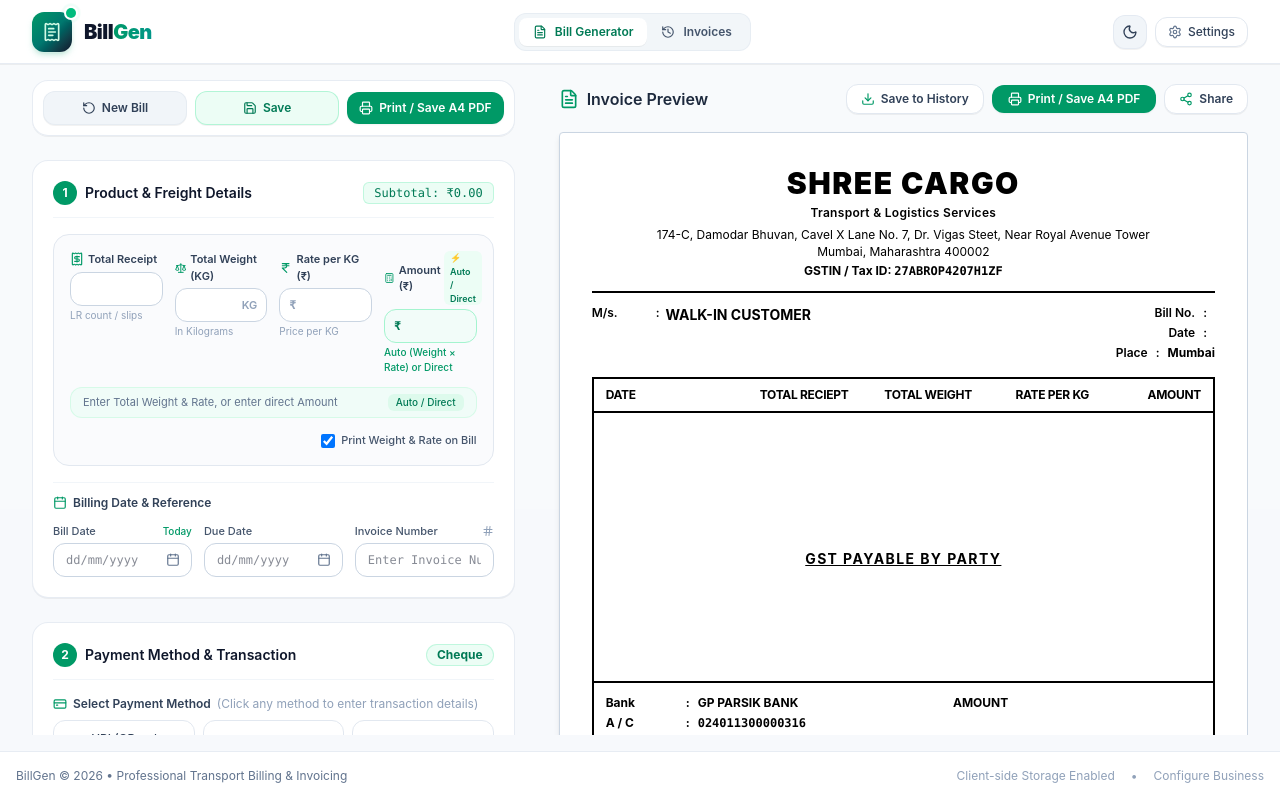
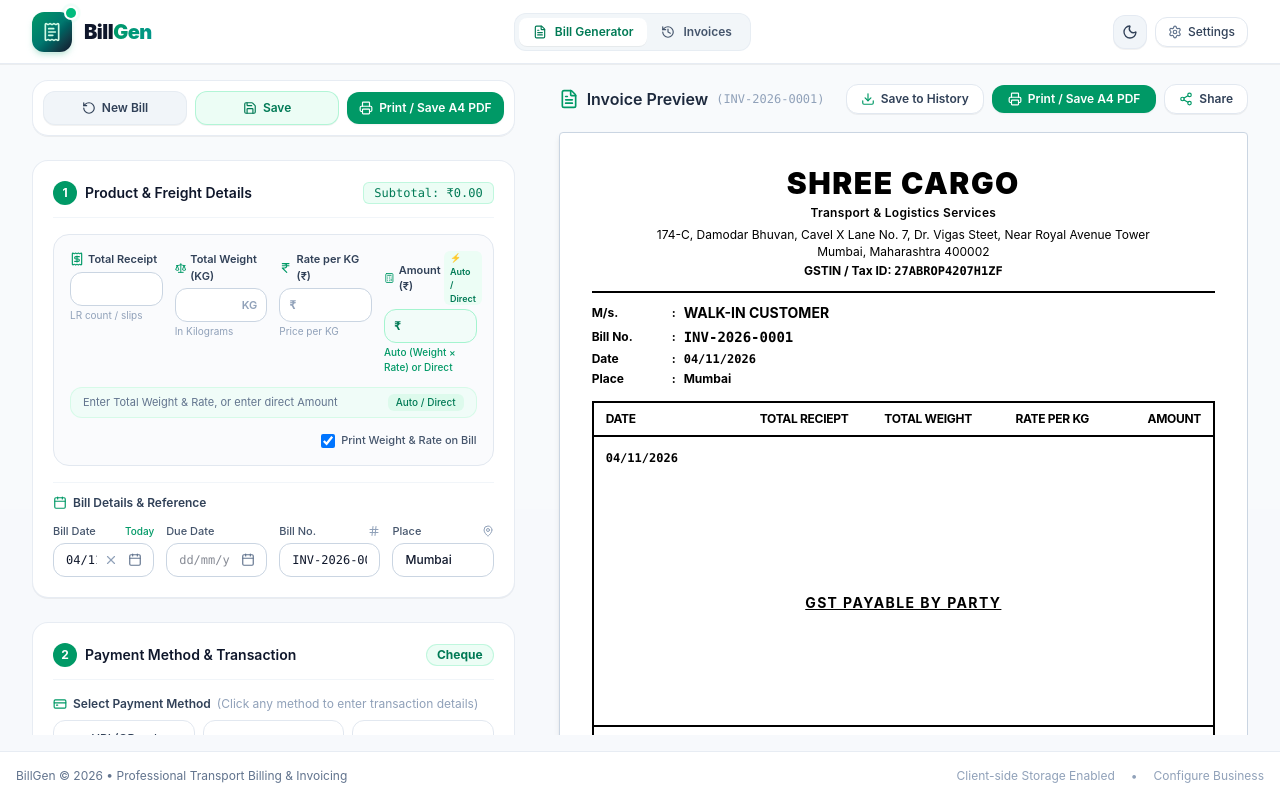
Before and after one commit to Prathampatel13/BILL-GEN, a React (Vite) app: page / in a window 1280 px wide. Built offline with nearby package versions, Linux system fonts and the light colour scheme.

Commit message:
feat: display Bill No, Date, and Place below M/s., make date and place editable

```diff
--- a/src/App.jsx
+++ b/src/App.jsx
@@ -30,7 +30,7 @@ import {
   saveCustomer as storeCustomer,
   deleteCustomer as removeStoredCustomer
 } from './utils/storage';
-import { generateInvoiceNumber, calculateBillTotals } from './utils/formatters';
+import { generateInvoiceNumber, calculateBillTotals, getTodayDateString } from './utils/formatters';
 import { downloadInvoiceAsPDF } from './utils/pdfGenerator';
 
 const CURRENT_YEAR = new Date().getFullYear();
@@ -116,7 +116,7 @@ export default function App() {
     };
     return {
       id: `bill-${Date.now()}`,
-      invoiceNumber: '',
+      invoiceNumber: generateInvoiceNumber(getNextInvoiceSequence(bills || [])),
       items: [defaultItem],
       make: defaultMake,
       modelOrItem: 'Parcel Cargo',
@@ -127,8 +127,9 @@ export default function App() {
       amount: '',
       printWeightRate: true,
       quantity: 1,
-      date: '',
+      date: getTodayDateString(),
       dueDate: '',
+      place: 'Mumbai',
       discountType: 'percent',
       discountValue: 0,
       taxRate: 0,
--- a/src/components/BillForm.jsx
+++ b/src/components/BillForm.jsx
@@ -17,7 +17,8 @@ import {
   Scale,
   Receipt,
   Calculator,
-  Landmark
+  Landmark,
+  MapPin
 } from 'lucide-react';
 import { PAYMENT_METHODS } from '../data/defaultMakes';
 import { getTodayDateString, formatCurrency, calculateBillTotals } from '../utils/formatters';
@@ -381,14 +382,14 @@ export default function BillForm({
           );
         })()}
 
-        {/* Billing Date & Invoice Reference */}
+        {/* Billing Date, Bill No. & Place */}
         <div className="pt-3 border-t border-slate-100 dark:border-slate-800 space-y-3">
           <label className="block text-xs font-semibold text-slate-700 dark:text-slate-300 flex items-center gap-1.5">
             <Calendar className="w-3.5 h-3.5 text-emerald-600 dark:text-emerald-400" />
-            Billing Date & Reference
+            Bill Details & Reference
           </label>
 
-          <div className="grid grid-cols-1 sm:grid-cols-3 gap-3">
+          <div className="grid grid-cols-2 sm:grid-cols-4 gap-3">
             {/* Bill Date */}
             <div>
               <div className="flex items-center justify-between mb-1">
@@ -404,7 +405,7 @@ export default function BillForm({
               <DateInput
                 value={bill.date || ''}
                 onChange={(val) => handleChange('date', val)}
-                className="w-full px-3 py-2 text-xs border border-slate-300 dark:border-slate-700 rounded-xl focus:ring-2 focus:ring-emerald-500/20 focus:border-emerald-500 bg-white dark:bg-[#1e293b] text-slate-900 dark:text-slate-100"
+                className="w-full px-3 py-2 text-xs border border-slate-300 dark:border-slate-700 rounded-xl focus:ring-2 focus:ring-emerald-500/20 focus:border-emerald-500 bg-white dark:bg-[#1e293b] text-slate-900 dark:text-slate-100 font-medium"
               />
             </div>
 
@@ -416,22 +417,37 @@ export default function BillForm({
               <DateInput
                 value={bill.dueDate || ''}
                 onChange={(val) => handleChange('dueDate', val)}
-                className="w-full px-3 py-2 text-xs border border-slate-300 dark:border-slate-700 rounded-xl focus:ring-2 focus:ring-emerald-500/20 focus:border-emerald-500 bg-white dark:bg-[#1e293b] text-slate-900 dark:text-slate-100"
+                className="w-full px-3 py-2 text-xs border border-slate-300 dark:border-slate-700 rounded-xl focus:ring-2 focus:ring-emerald-500/20 focus:border-emerald-500 bg-white dark:bg-[#1e293b] text-slate-900 dark:text-slate-100 font-medium"
               />
             </div>
 
-            {/* Invoice Number */}
+            {/* Bill / Invoice Number */}
             <div>
               <div className="flex items-center justify-between mb-1">
-                <span className="text-[11px] font-medium text-slate-600 dark:text-slate-400">Invoice Number</span>
+                <span className="text-[11px] font-medium text-slate-600 dark:text-slate-400">Bill No.</span>
                 <Hash className="w-3 h-3 text-slate-400 dark:text-slate-500" />
               </div>
               <input
                 type="text"
-                placeholder="Enter Invoice Number"
+                placeholder="Enter Bill No."
                 value={bill.invoiceNumber || ''}
                 onChange={(e) => handleChange('invoiceNumber', e.target.value)}
                 className="w-full px-3 py-2 text-xs border border-slate-300 dark:border-slate-700 rounded-xl focus:ring-2 focus:ring-emerald-500/20 focus:border-emerald-500 bg-white dark:bg-[#1e293b] text-slate-900 dark:text-slate-100 font-mono font-medium"
+              />
+            </div>
+
+            {/* Place */}
+            <div>
+              <div className="flex items-center justify-between mb-1">
+                <span className="text-[11px] font-medium text-slate-600 dark:text-slate-400">Place</span>
+                <MapPin className="w-3 h-3 text-slate-400 dark:text-slate-500" />
+              </div>
+              <input
+                type="text"
+                placeholder="Mumbai"
+                value={bill.place !== undefined ? bill.place : 'Mumbai'}
+                onChange={(e) => handleChange('place', e.target.value)}
+                className="w-full px-3 py-2 text-xs border border-slate-300 dark:border-slate-700 rounded-xl focus:ring-2 focus:ring-emerald-500/20 focus:border-emerald-500 bg-white dark:bg-[#1e293b] text-slate-900 dark:text-slate-100 font-medium"
               />
             </div>
           </div>
--- a/src/components/DateInput.jsx
+++ b/src/components/DateInput.jsx
@@ -3,8 +3,8 @@ import { Calendar, X } from 'lucide-react';
 import { isoToDMY, dmyToISO } from '../utils/formatters';
 
 /**
- * Custom Date Input enforcing strict dd/mm/yyyy format.
- * Prevents browser-default mm/dd/yyyy while keeping native calendar picker functionality.
+ * Custom Date Input enforcing clear dd/mm/yyyy format and easy modification.
+ * Supports manual typing, calendar picker, auto-formatting, and blur validation.
  */
 export default function DateInput({
   value,
@@ -17,43 +17,48 @@ export default function DateInput({
   const [displayVal, setDisplayVal] = useState(() => isoToDMY(value));
   const hiddenDateRef = useRef(null);
 
-  // Synchronize state when parent changes (e.g. clicking 'Today', '+7d', '+15d', or clearing to '')
+  // Synchronize state when value changes from parent (e.g. clicking 'Today' or loading bill)
   if (value !== prevValue) {
     setPrevValue(value);
     setDisplayVal(isoToDMY(value));
   }
 
   const handleTextChange = (e) => {
-    let input = e.target.value;
-    // Allow digits and slashes only
-    input = input.replace(/[^\d/]/g, '');
+    const input = e.target.value;
+    setDisplayVal(input);
 
-    // If user cleared the input completely, propagate empty string immediately!
+    // If completely cleared
     if (input.trim() === '') {
-      setDisplayVal('');
       onChange('');
       if (hiddenDateRef.current) hiddenDateRef.current.value = '';
       return;
     }
 
-    // Auto-insert slash after day (2 digits) and month (5 chars)
-    const isDeleting = e.nativeEvent && e.nativeEvent.inputType === 'deleteContentBackward';
-    if (!isDeleting) {
-      if (input.length === 2 && !input.includes('/')) {
-        input = input + '/';
-      } else if (input.length === 5 && input.split('/').length === 2) {
-        input = input + '/';
+    // Try converting to ISO if valid
+    const clean = input.trim().replace(/[-.]/g, '/');
+    const parts = clean.split('/');
+    if (parts.length === 3 && parts[2].length === 4 && parts[0].length >= 1 && parts[1].length >= 1) {
+      const iso = dmyToISO(clean);
+      if (/^\d{4}-\d{2}-\d{2}$/.test(iso)) {
+        onChange(iso);
       }
     }
+  };
 
-    input = input.slice(0, 10);
-    setDisplayVal(input);
-
-    // If complete valid dd/mm/yyyy is entered, trigger onChange with ISO YYYY-MM-DD
-    if (/^\d{2}\/\d{2}\/\d{4}$/.test(input)) {
-      const [d, m, y] = input.split('/');
-      const iso = `${y}-${m.padStart(2, '0')}-${d.padStart(2, '0')}`;
+  const handleBlur = () => {
+    if (!displayVal.trim()) {
+      setDisplayVal('');
+      onChange('');
+      return;
+    }
+    const clean = displayVal.trim().replace(/[-.]/g, '/');
+    const iso = dmyToISO(clean);
+    if (/^\d{4}-\d{2}-\d{2}$/.test(iso)) {
+      setDisplayVal(isoToDMY(iso));
       onChange(iso);
+    } else {
+      // Restore valid value if input was invalid
+      setDisplayVal(isoToDMY(value));
     }
   };
 
@@ -95,12 +100,12 @@ export default function DateInput({
     <div className="relative flex items-center w-full">
       <input
         type="text"
-        inputMode="numeric"
         placeholder={placeholder}
         value={displayVal}
         onChange={handleTextChange}
+        onBlur={handleBlur}
         className={`${className} ${displayVal ? 'pr-14' : 'pr-9'} font-mono`}
-        maxLength={10}
+        maxLength={12}
         required={required}
       />
 
@@ -131,7 +136,7 @@ export default function DateInput({
       <input
         ref={hiddenDateRef}
         type="date"
-        value={dmyToISO(value)}
+        value={value ? dmyToISO(value) : ''}
         onChange={handlePickerChange}
         className="sr-only opacity-0 pointer-events-none absolute"
         tabIndex={-1}
--- a/src/components/InvoiceDocument.jsx
+++ b/src/components/InvoiceDocument.jsx
@@ -41,41 +41,43 @@ export default function InvoiceDocument({
           </div>
         </div>
 
-        {/* Bill Metadata: Billed To (Left) & Bill Number / Date / Place (Right) */}
-        <div className="grid grid-cols-1 sm:grid-cols-12 gap-3 py-3 text-xs text-black font-semibold">
-          {/* Left: Customer Info */}
-          <div className="sm:col-span-7 space-y-1">
-            <div className="flex">
-              <span className="w-16 shrink-0 text-black">M/s.</span>
-              <span className="mr-1.5">:</span>
-              <span className="font-bold text-sm uppercase">{bill.customerName || 'Walk-in Customer'}</span>
-            </div>
-            {bill.customerGstin && (
-              <div className="flex">
-                <span className="w-16 shrink-0 text-black">GSTIN</span>
-                <span className="mr-1.5">:</span>
-                <span className="font-mono font-bold tracking-wider">{bill.customerGstin}</span>
-              </div>
-            )}
+        {/* Bill Metadata: M/s., Bill No., Date, Place (All shown below M/s.) */}
+        <div className="py-2.5 text-xs text-black font-semibold space-y-1">
+          {/* 1. Customer Name */}
+          <div className="flex items-center">
+            <span className="w-20 shrink-0 text-black font-bold">M/s.</span>
+            <span className="mr-2 font-bold">:</span>
+            <span className="font-bold text-sm uppercase">{bill.customerName || 'WALK-IN CUSTOMER'}</span>
           </div>
 
-          {/* Right: Bill No, Date, Place */}
-          <div className="sm:col-span-5 space-y-1 sm:text-right">
-            <div className="flex sm:justify-end">
-              <span className="w-20 sm:w-auto sm:mr-2 text-black">Bill No.</span>
-              <span className="mr-1.5 sm:mr-2">:</span>
-              <span className="font-mono font-bold text-sm">{bill.invoiceNumber || ''}</span>
+          {/* Customer GSTIN if present */}
+          {bill.customerGstin && (
+            <div className="flex items-center">
+              <span className="w-20 shrink-0 text-black font-bold">GSTIN</span>
+              <span className="mr-2 font-bold">:</span>
+              <span className="font-mono font-bold tracking-wider">{bill.customerGstin}</span>
             </div>
-            <div className="flex sm:justify-end">
-              <span className="w-20 sm:w-auto sm:mr-2 text-black">Date</span>
-              <span className="mr-1.5 sm:mr-2">:</span>
-              <span className="font-mono">{bill.date ? formatDate(bill.date) : ''}</span>
-            </div>
-            <div className="flex sm:justify-end">
-              <span className="w-20 sm:w-auto sm:mr-2 text-black">Place</span>
-              <span className="mr-1.5 sm:mr-2">:</span>
-              <span className="font-bold">{businessProfile.city ? businessProfile.city.split(',')[0].trim() : 'Mumbai'}</span>
-            </div>
+          )}
+
+          {/* 2. Bill No. */}
+          <div className="flex items-center">
+            <span className="w-20 shrink-0 text-black font-bold">Bill No.</span>
+            <span className="mr-2 font-bold">:</span>
+            <span className="font-mono font-bold text-sm">{bill.invoiceNumber || ''}</span>
+          </div>
+
+          {/* 3. Date */}
+          <div className="flex items-center">
+            <span className="w-20 shrink-0 text-black font-bold">Date</span>
+            <span className="mr-2 font-bold">:</span>
+            <span className="font-mono font-bold">{bill.date ? formatDate(bill.date) : ''}</span>
+          </div>
+
+          {/* 4. Place */}
+          <div className="flex items-center">
+            <span className="w-20 shrink-0 text-black font-bold">Place</span>
+            <span className="mr-2 font-bold">:</span>
+            <span className="font-bold">{bill.place || (businessProfile.city ? businessProfile.city.split(',')[0].trim() : 'Mumbai')}</span>
           </div>
         </div>
 
--- a/src/utils/formatters.js
+++ b/src/utils/formatters.js
@@ -12,12 +12,18 @@ export function isoToDMY(val) {
   if (!val) return '';
   const trimmed = String(val).trim();
   if (/^\d{2}\/\d{2}\/\d{4}$/.test(trimmed)) return trimmed;
-  if (/^\d{2}[-.]\d{2}[-.]\d{4}$/.test(trimmed)) {
-    return trimmed.replace(/[-.]/g, '/');
+  if (/^\d{4}-\d{2}-\d{2}$/.test(trimmed)) {
+    const parts = trimmed.split('-');
+    return `${parts[2].padStart(2, '0')}/${parts[1].padStart(2, '0')}/${parts[0]}`;
   }
-  const parts = trimmed.split('-');
-  if (parts.length === 3 && parts[0].length === 4) {
-    return `${parts[2].padStart(2, '0')}/${parts[1].padStart(2, '0')}/${parts[0]}`;
+  const clean = trimmed.replace(/[-.]/g, '/');
+  const parts = clean.split('/');
+  if (parts.length === 3) {
+    let [d, m, y] = parts;
+    if (y.length === 2) y = '20' + y;
+    if (y.length === 4) {
+      return `${d.padStart(2, '0')}/${m.padStart(2, '0')}/${y}`;
+    }
   }
   return trimmed;
 }
@@ -26,9 +32,14 @@ export function dmyToISO(val) {
   if (!val) return '';
   const trimmed = String(val).trim();
   if (/^\d{4}-\d{2}-\d{2}$/.test(trimmed)) return trimmed;
-  const parts = trimmed.split('/');
-  if (parts.length === 3 && parts[2].length === 4) {
-    return `${parts[2]}-${parts[1].padStart(2, '0')}-${parts[0].padStart(2, '0')}`;
+  const clean = trimmed.replace(/[-.]/g, '/');
+  const parts = clean.split('/');
+  if (parts.length === 3) {
+    let [d, m, y] = parts;
+    if (y.length === 2) y = '20' + y;
+    if (y.length === 4 && d.length >= 1 && m.length >= 1) {
+      return `${y}-${m.padStart(2, '0')}-${d.padStart(2, '0')}`;
+    }
   }
   return trimmed;
 }
```
